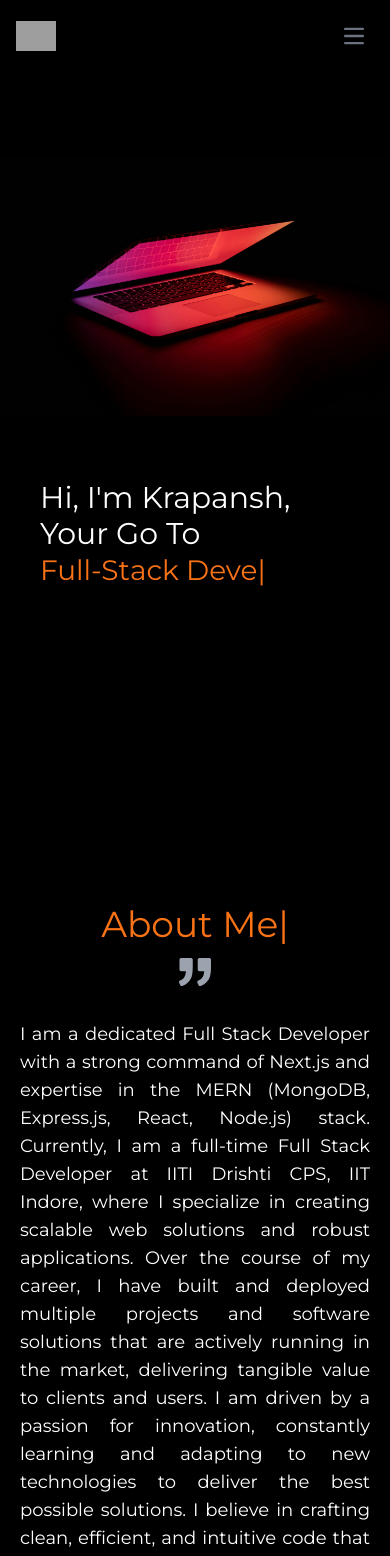
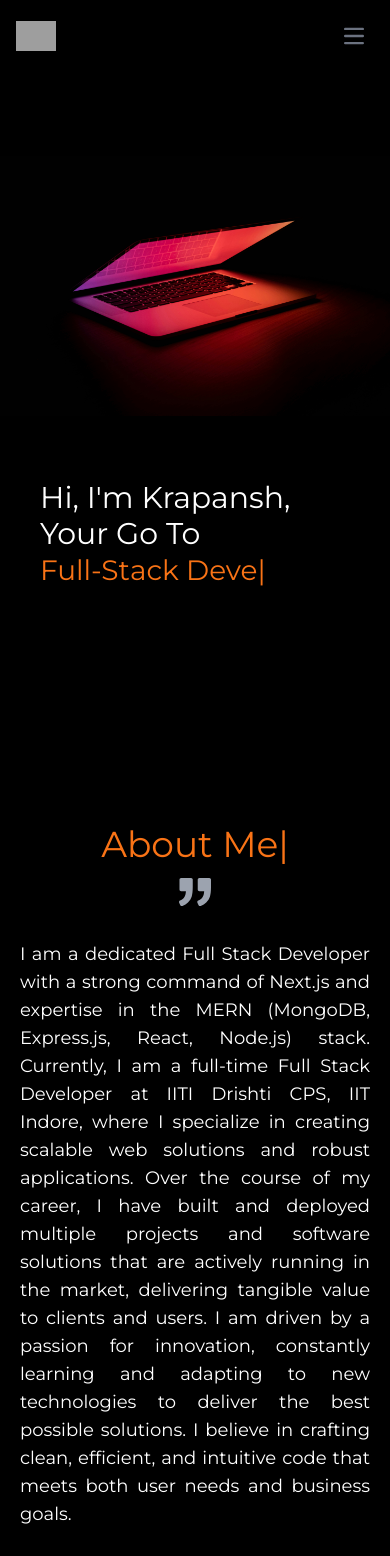
Before and after one commit to Krips24/My-Portfolio, a Next.js app: page / in a window 390 px wide. Shown: the top 1556 px of the page. Built offline with nearby package versions, Linux system fonts and the light colour scheme; grey boxes are pictures that could not be loaded.

Commit message:
mobile view update

```diff
--- a/app/page.tsx
+++ b/app/page.tsx
@@ -98,7 +98,7 @@ const Home = () => {
       {/* About section */}
       <section
         style={{ fontFamily: "Montserrat, sans-serif" }}
-        className="text-white bg-black body-font relative max-sm:top-60  max-sm:mb-60"
+        className="text-white bg-black body-font relative max-sm:top-40  max-sm:mb-60"
       >
         <div className="container px-5 py-12 mx-auto">
           <h1 className="text-center text-4xl text-orange-500 my-3">
```
